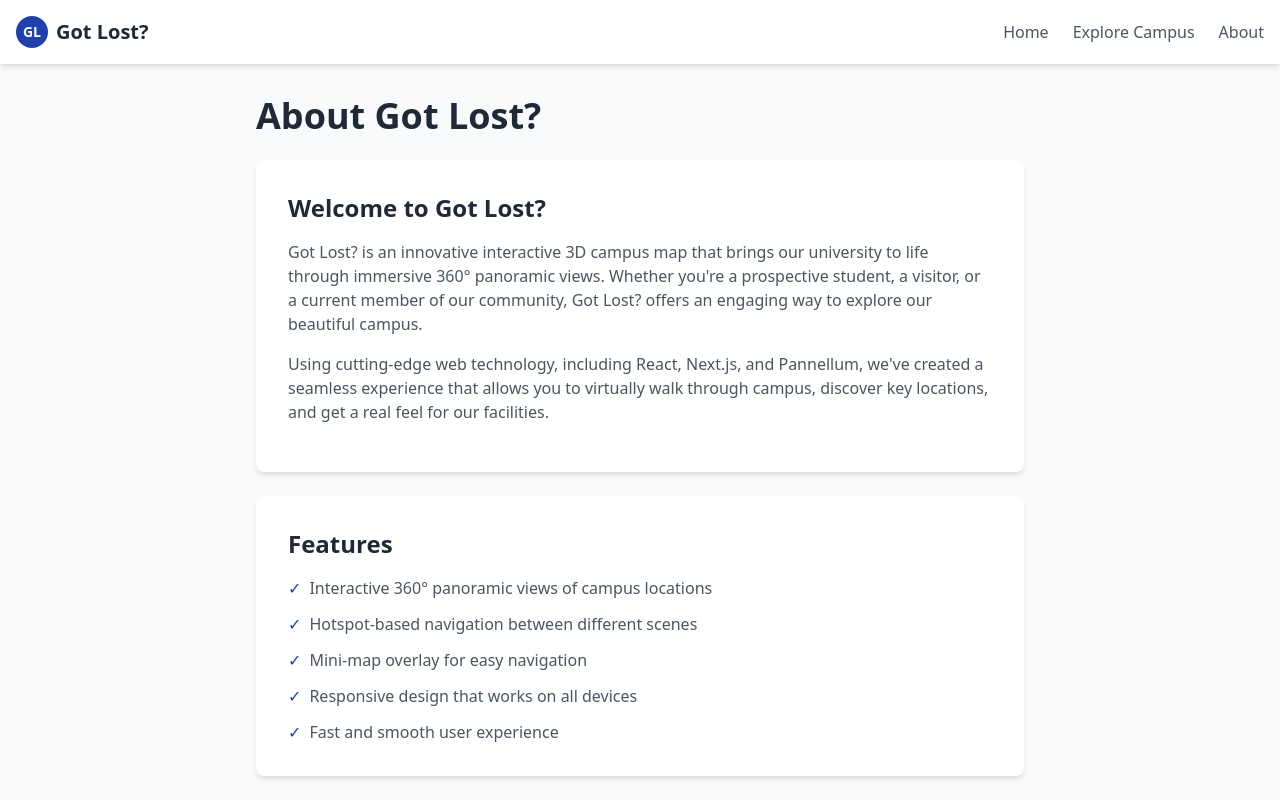
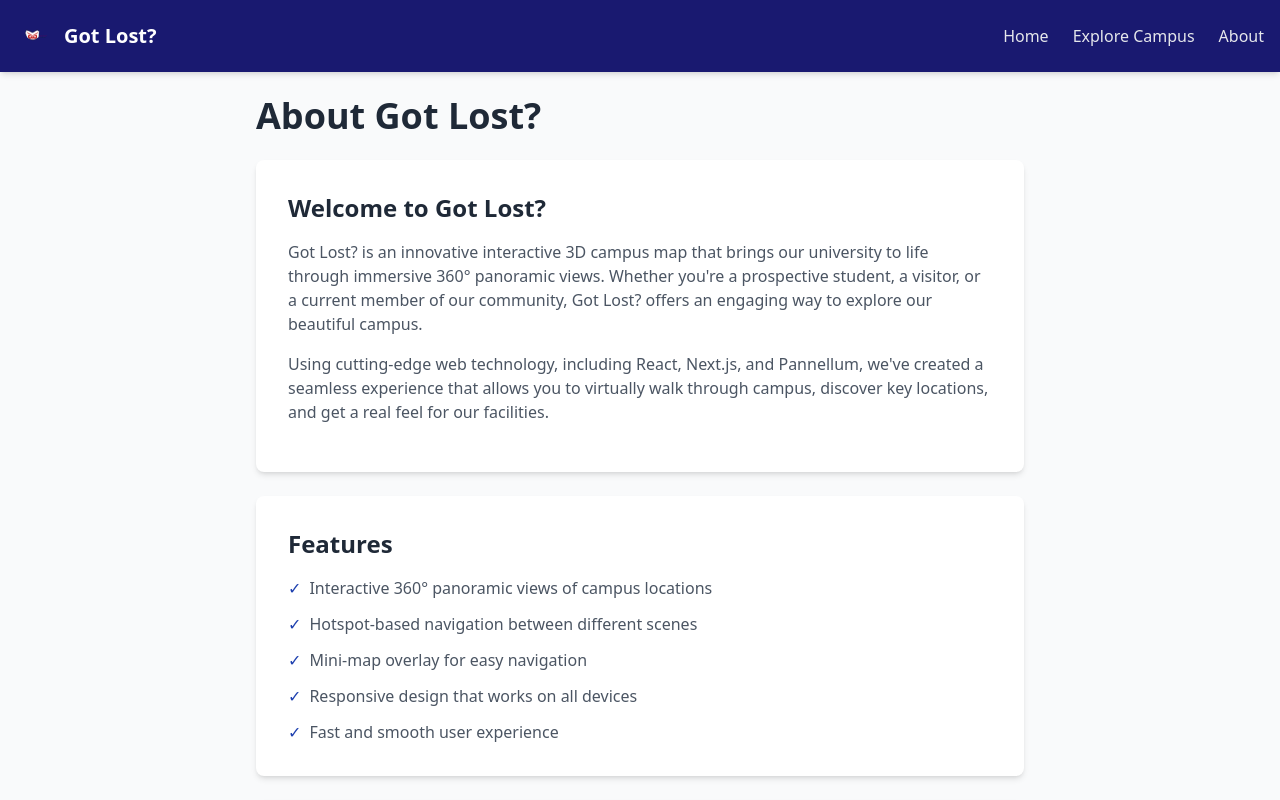
Before and after one commit to Francisthompson/Got-Lost, a Next.js app: page /about in a window 1280 px wide. Shown: the top 800 px of the page. Built offline with nearby package versions, Linux system fonts and the light colour scheme.

Commit message:
Update MapOverlay, Navbar, Viewer components and add mascot logo

```diff
--- a/components/MapOverlay.tsx
+++ b/components/MapOverlay.tsx
@@ -20,7 +20,8 @@ const MapOverlay: React.FC<MapOverlayProps> = ({ currentScene, onSceneSelect })
         Campus Map
       </h3>
 
-      <div className="relative bg-gray-100 rounded-md h-40 overflow-hidden border-2 border-gray-200">
+      <div className="relative bg-[#0C2340] rounded-md h-40 overflow-hidden border-2 border-gray-200">
+
         {/* Placeholder map */}
         <div className="absolute inset-0 flex items-center justify-center">
           <div className="text-gray-400 text-xs">Mini Map View</div>
--- a/components/Navbar.tsx
+++ b/components/Navbar.tsx
@@ -3,30 +3,37 @@ import Link from 'next/link';
 
 const Navbar: React.FC = () => {
   return (
-    <nav className="fixed top-0 left-0 right-0 z-50 bg-white shadow-md">
+    <nav className="fixed top-0 left-0 right-0 z-50 bg-[#191970] shadow-md">
       <div className="container mx-auto px-4 py-4 flex items-center justify-between">
+        {/* Left side: Logo + Title */}
         <div className="flex items-center space-x-2">
-          <div className="w-8 h-8 bg-primary rounded-full flex items-center justify-center">
-            <span className="text-white font-bold text-sm">GL</span>
-          </div>
-          <Link href="/" className="text-xl font-bold text-gray-800">
+          {/* Logo */}
+          <img
+            src="/assets/MASCOTLOGO.svg"
+            alt="Mascot Logo"
+            className="w-10 h-10"
+          />
+          {/* Title */}
+          <Link href="/" className="text-xl font-bold text-white">
             Got Lost?
           </Link>
         </div>
 
+        {/* Navigation links (desktop) */}
         <div className="hidden md:flex items-center space-x-6">
-          <Link href="/" className="text-gray-600 hover:text-primary transition-colors">
+          <Link href="/" className="text-gray-200 hover:text-white transition-colors">
             Home
           </Link>
-          <Link href="/explore" className="text-gray-600 hover:text-primary transition-colors">
+          <Link href="/explore" className="text-gray-200 hover:text-white transition-colors">
             Explore Campus
           </Link>
-          <Link href="/about" className="text-gray-600 hover:text-primary transition-colors">
+          <Link href="/about" className="text-gray-200 hover:text-white transition-colors">
             About
           </Link>
         </div>
 
-        <button className="md:hidden p-2 text-gray-600 hover:text-primary">
+        {/* Mobile menu button */}
+        <button className="md:hidden p-2 text-gray-200 hover:text-white">
           <svg className="w-6 h-6" fill="none" stroke="currentColor" viewBox="0 0 24 24">
             <path strokeLinecap="round" strokeLinejoin="round" strokeWidth={2} d="M4 6h16M4 12h16M4 18h16" />
           </svg>
--- a/components/Viewer.tsx
+++ b/components/Viewer.tsx
@@ -133,10 +133,13 @@ const Viewer: React.FC<ViewerProps> = ({ initialScene = 'mainEntrance' }) => {
   }
 
   return (
-    <div className="relative w-full h-full bg-gray-900">
+   <div className="relative w-full h-full bg-[#0C2340]">
+
+
       {/* Loading indicator */}
       {isLoading && (
-        <div className="absolute inset-0 flex items-center justify-center z-30 bg-gray-900">
+        <div className="absolute inset-0 flex items-center justify-center z-30 bg-[#0C2340]">
+
           <div className="text-center">
             <div className="animate-spin rounded-full h-16 w-16 border-b-2 border-white mx-auto mb-4"></div>
             <p className="text-white">Loading panorama...</p>
```
Also changed, not shown: public/assets/MASCOTLOGO.svg (added), 1 other file (tests, documents, lock files or other folders).
